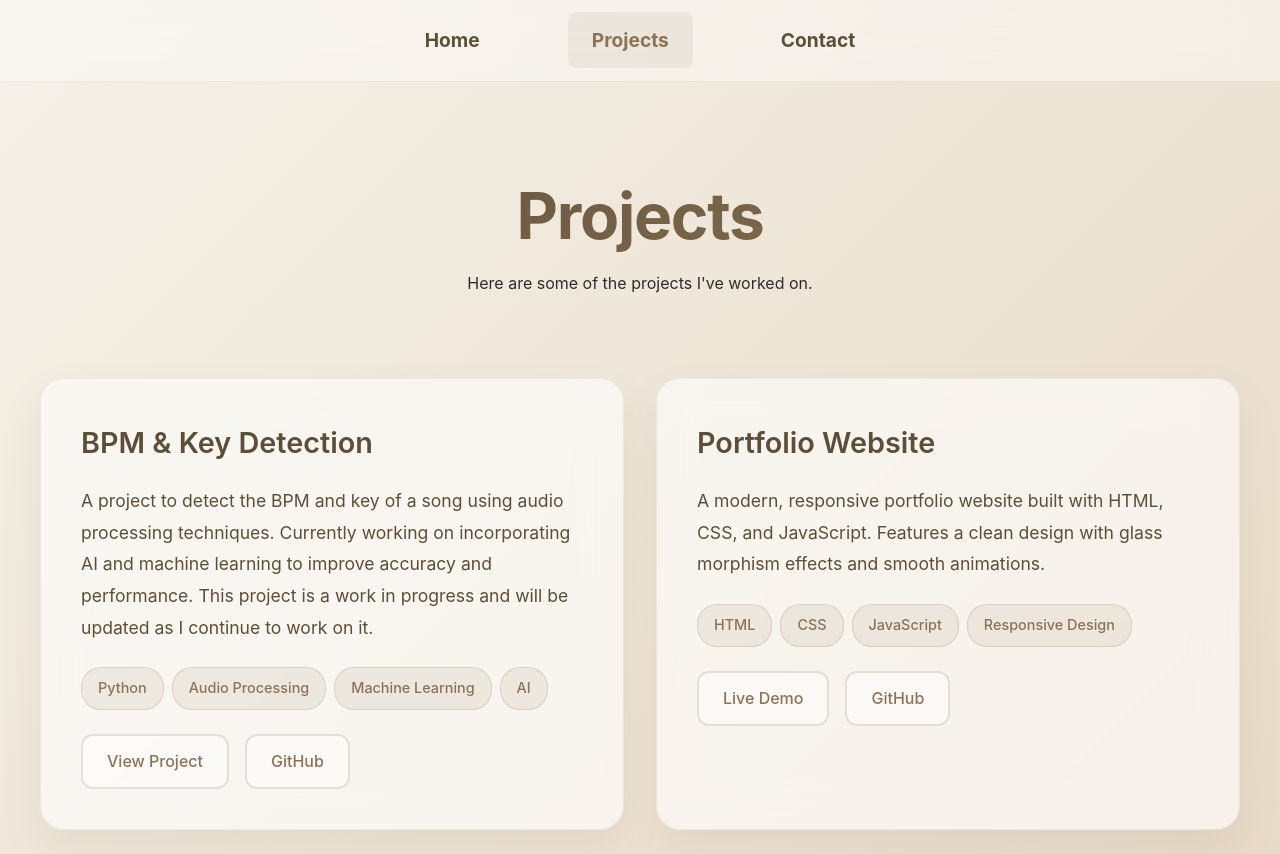
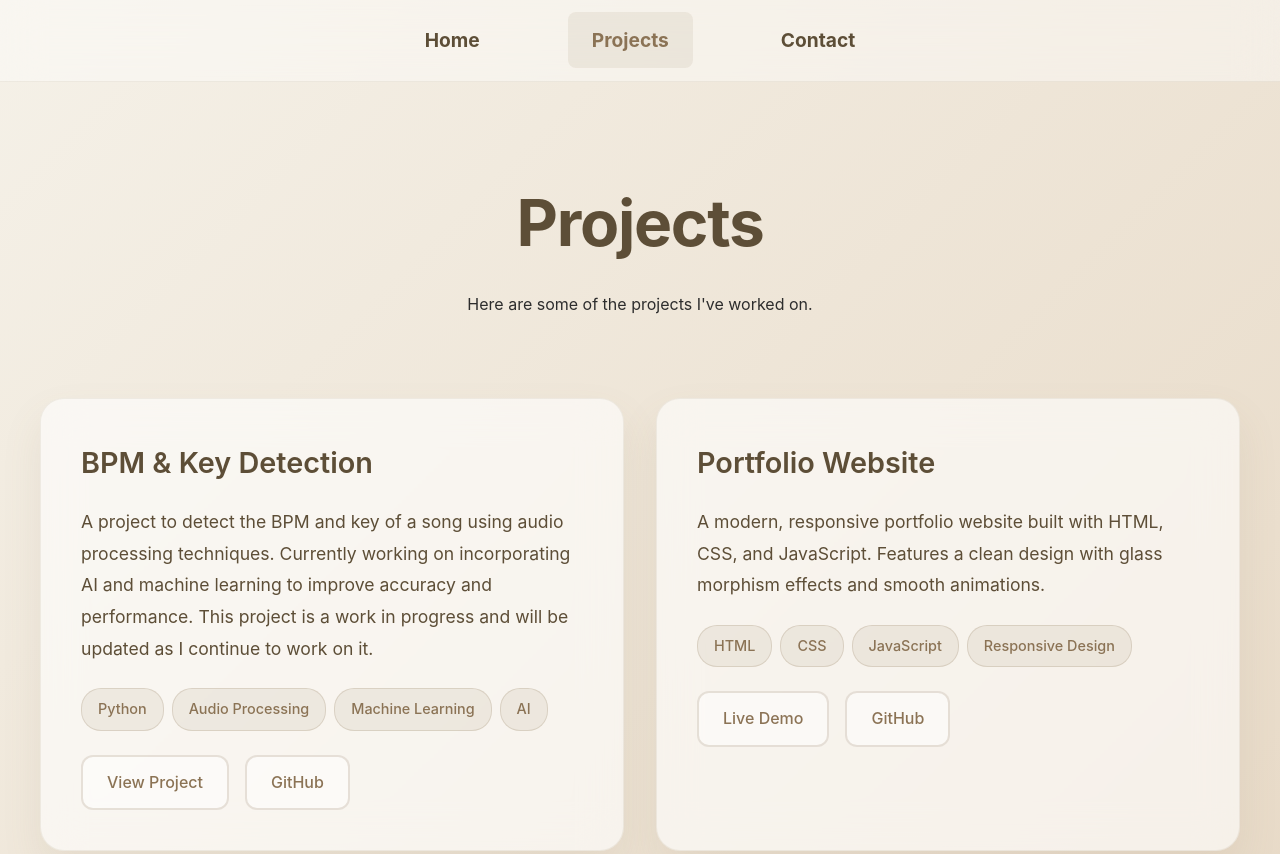
Before and after one commit to jaegrunwald/personal-website, a plain HTML site: page projects.html in a window 1280 px wide. Shown: the top 854 px of the page. Drawn offline with Linux system fonts and the light colour scheme.

Commit message:
actually fixed the headers

```diff
--- a/styles/contact.css
+++ b/styles/contact.css
@@ -65,11 +65,12 @@ header h1 {
   -webkit-background-clip: text;
   -webkit-text-fill-color: transparent;
   background-clip: text;
-  line-height: 1.2;
+  line-height: 1.4;
   overflow: visible;
   text-overflow: clip;
   white-space: nowrap;
   letter-spacing: -0.02em;
+  padding-bottom: 0.5rem;
 }
 
 main {
--- a/styles/projects.css
+++ b/styles/projects.css
@@ -61,15 +61,13 @@ header h1 {
   font-size: 4rem;
   font-weight: 700;
   margin: 0 0 1rem 0;
-  background: linear-gradient(135deg, #5d4e37, #8b7355);
-  -webkit-background-clip: text;
-  -webkit-text-fill-color: transparent;
-  background-clip: text;
-  line-height: 1.2;
+  color: #5d4e37;
+  line-height: 1.4;
   overflow: visible;
   text-overflow: clip;
   white-space: nowrap;
   letter-spacing: -0.02em;
+  padding-bottom: 0.5rem;
 }
 
 main {
--- a/styles/style.css
+++ b/styles/style.css
@@ -65,11 +65,12 @@ header h1 {
   -webkit-background-clip: text;
   -webkit-text-fill-color: transparent;
   background-clip: text;
-  line-height: 1.2;
+  line-height: 1.4;
   overflow: visible;
   text-overflow: clip;
   white-space: nowrap;
   letter-spacing: -0.02em;
+  padding-bottom: 0.5rem;
 }
 
 main {
```
